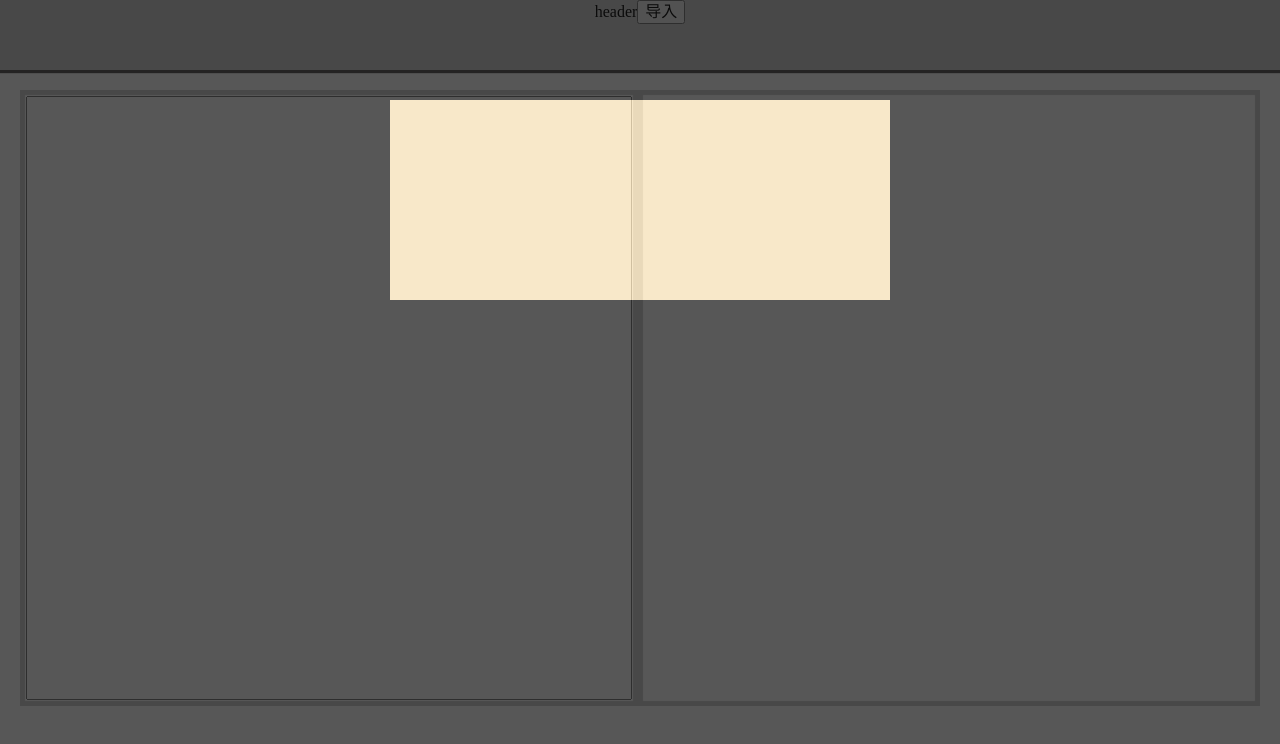
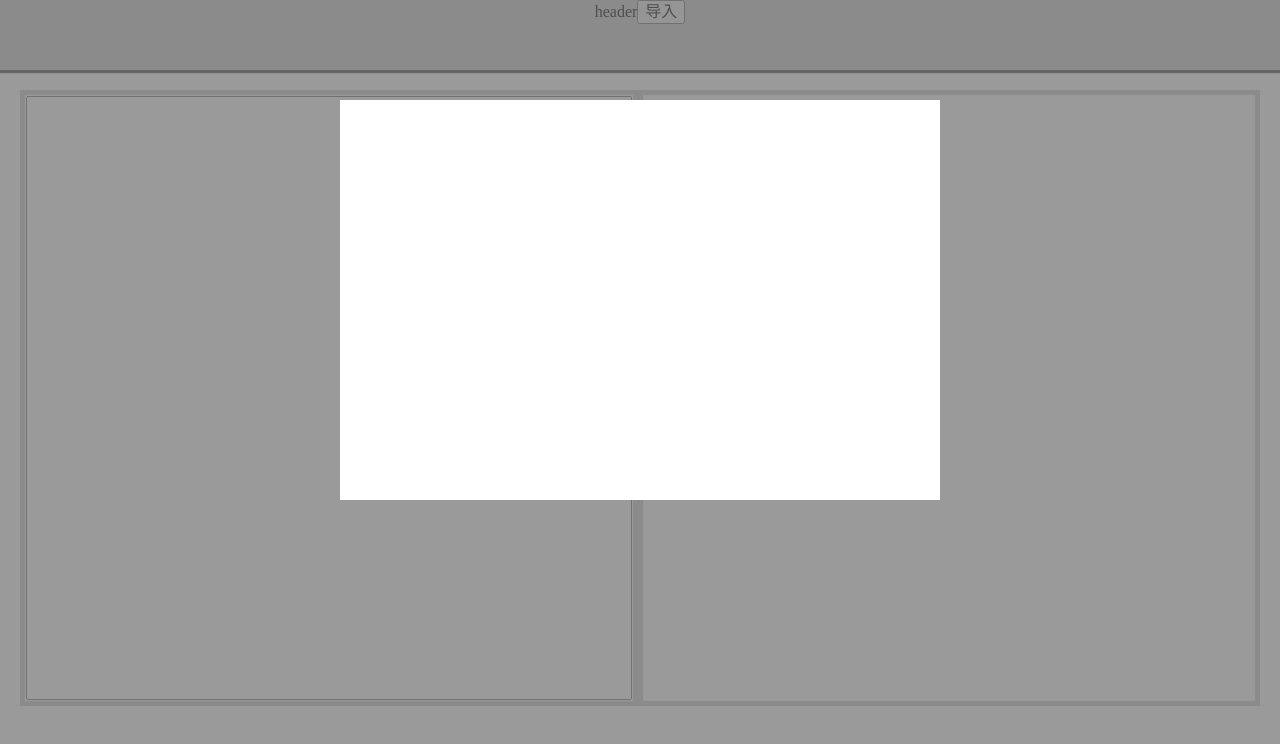
Before and after one commit to physihan/html2md, a React app: page / in a window 1280 px wide. Both pictures are taken after a click on the button "导入". Built offline with nearby package versions, Linux system fonts and the light colour scheme.

Commit message:
更新frame

```diff
--- a/src/components/ImportHTML.js
+++ b/src/components/ImportHTML.js
@@ -1,14 +1,16 @@
 import React, { Component } from 'react';
-import Modal from '../utils/Modal'
+import Modal from '../utils/Modal';
 import PropTypes from 'prop-types';
 
 class ImportHTML extends Component {
   render() {
     return (
       <Modal>
+        <div className="modal-main" >
+      <iframe frameborder="0">
+      <body contentEditable="true">aaca</body>
 
-           <div className="modal-main">
-<iframe src="" frameborder="0"></iframe>
+      </iframe>
 
         </div>
       </Modal>
@@ -16,8 +18,6 @@ class ImportHTML extends Component {
   }
 }
 
-ImportHTML.propTypes = {
-
-};
+ImportHTML.propTypes = {};
 
 export default ImportHTML;
--- a/style.scss
+++ b/style.scss
@@ -36,20 +36,20 @@
   padding: 8px;
   /* flex:0.5; */
 }
-.modal{
+.modal {
   position: fixed;
-  top:0;
-  left:0;
+  top: 0;
+  left: 0;
 
   height: 100%;
   width: 100%;
-  background: #111;
-  opacity: 0.7;
-
+  background: rgba(111, 111, 111, 0.7);
+  // opacity: 0.7;
 }
-.modal-main{
-margin: 100px auto;
-background: wheat;
-width:500px;
-height: 200px;
+.modal-main {
+  margin: 100px auto;
+  background-color: white;
+  width: 600px;
+  height: 400px;
+  overflow: scroll;
 }
```
Also changed, not shown: style.css, 2 other files. Lines whose indentation alone changed are shown as unchanged.
